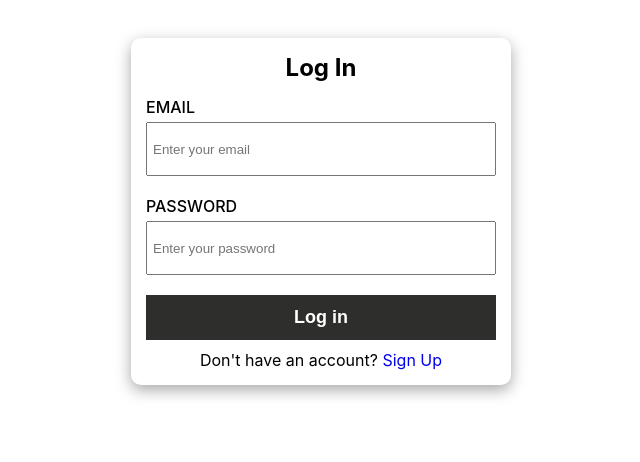
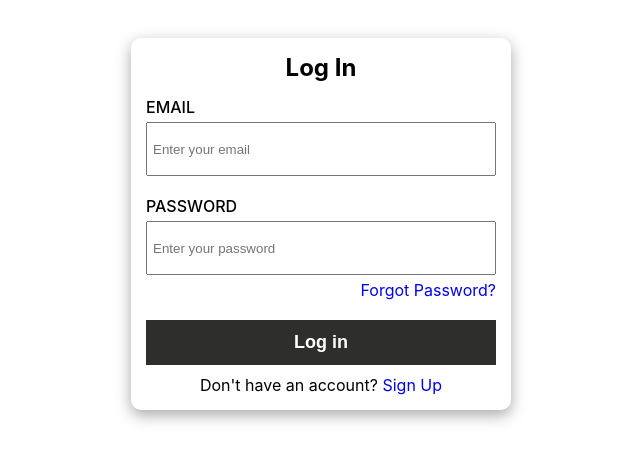
Before and after one commit to shubhamkr2/dot-and-key-project, a React (Create React App) app in the folder client/: page /login in a window 1280 px wide. Shown: the top 462 px of the page, without its empty margins (319-959 px from the left). Built offline with nearby package versions, Linux system fonts and the light colour scheme.

Commit message:
login page updated with forgot password

```diff
--- a/client/src/Pages/LogIn.jsx
+++ b/client/src/Pages/LogIn.jsx
@@ -15,6 +15,7 @@ function LogIn() {
           <div>
             <label>PASSWORD</label>
             <input type="password" placeholder="Enter your password" />
+            <span className={styles.forgot_password}><Link>Forgot Password?</Link></span>
           </div>
           <button>Log in</button>
         </form>
--- a/client/src/Styles/LogIn.module.css
+++ b/client/src/Styles/LogIn.module.css
@@ -25,6 +25,10 @@
   padding: 5px;
   height: 40px;
 }
+.forgot_password{
+  text-align: right;
+  margin: 0%;
+}
 .form_container button{
     display: block;
     margin: auto;
```
